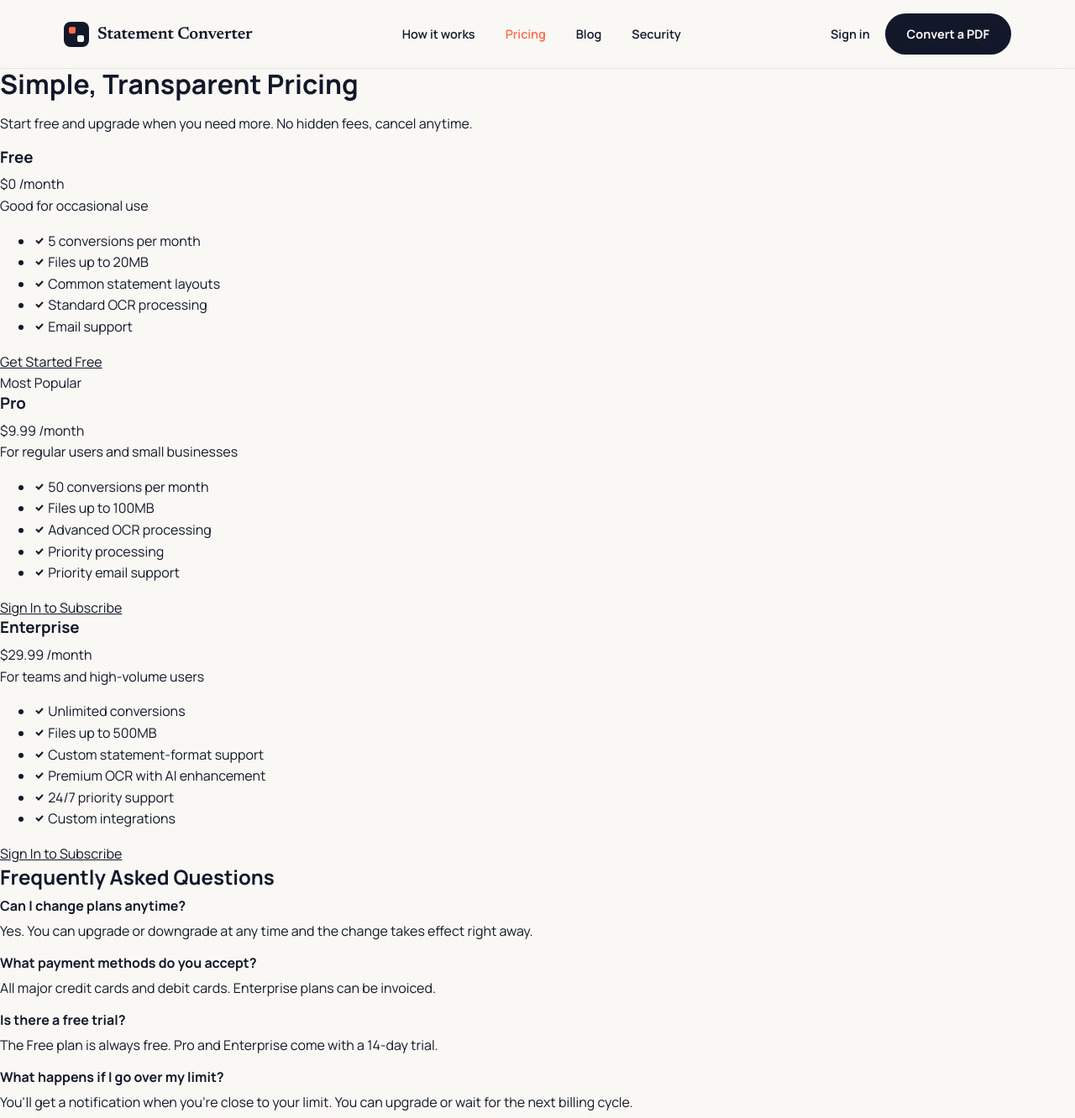
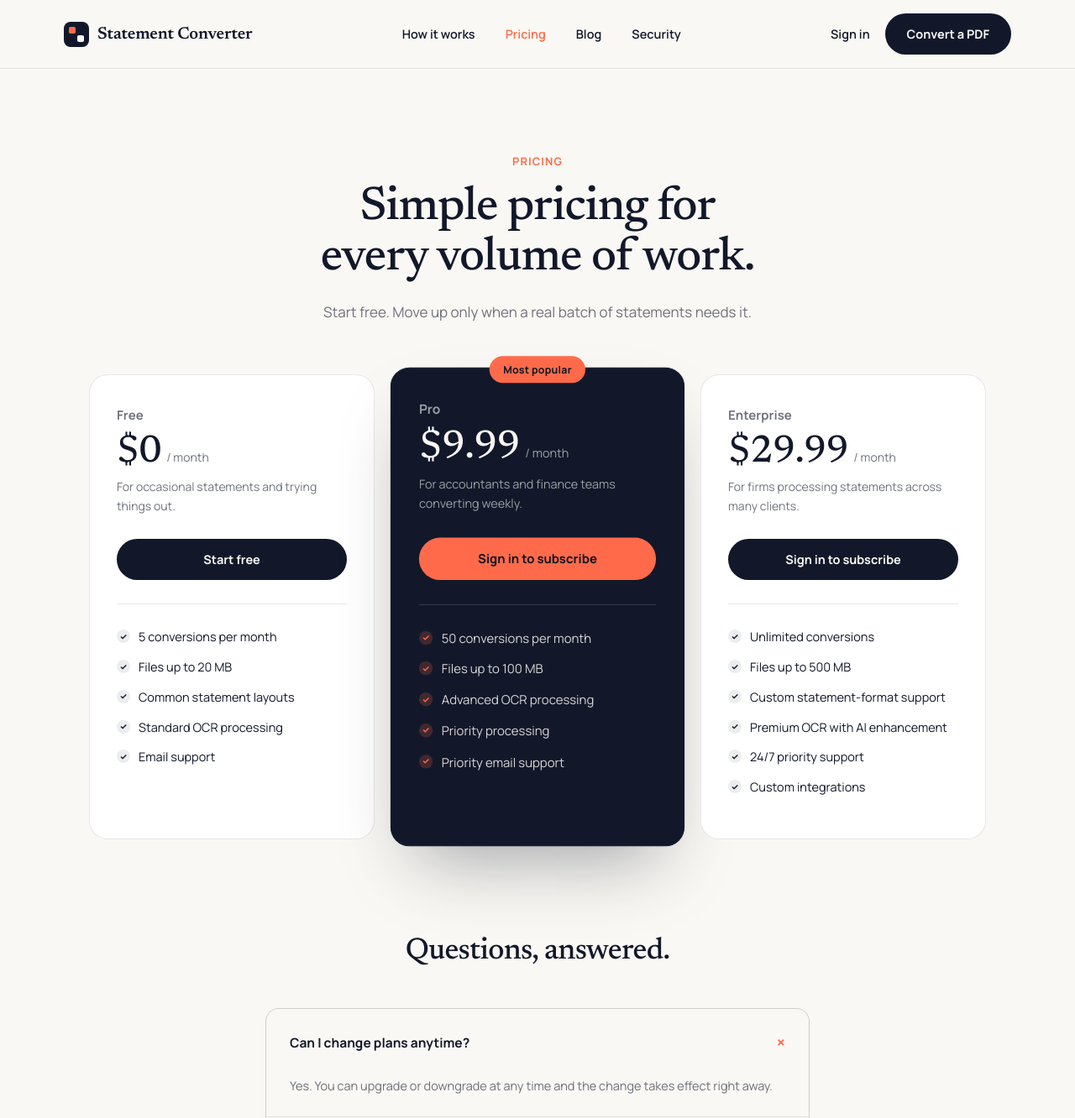
Before and after one commit to The-Product-Guy/bankstatementpdftoexcel.online, a Flask app: page /pricing in a window 1280 px wide. Shown: the top 1332 px of the page at 84% size. Run offline with Flask 3, Linux system fonts and the light colour scheme; some libraries are stand-ins or nearby versions.

Commit message:
Rebuild pricing page truth-first on ledger system
Co-Authored-By: Claude Fable 5 <noreply@anthropic.com>

```diff
--- a/static/styles.css
+++ b/static/styles.css
@@ -797,6 +797,179 @@ table.workbook td.num {
   .chip-strip { gap: 20px; }
 }
 
+/* ---------- Pricing page ---------- */
+
+.pricing-intro {
+  text-align: center;
+  padding: clamp(64px, 8vw, 100px) var(--pad-x) 60px;
+}
+
+.pricing-intro h1 { font-size: clamp(36px, 4.4vw, 58px); margin: 0 0 20px; }
+
+.pricing-intro .muted { font-size: 17px; max-width: 520px; margin: 0 auto; }
+
+.pricing-plans {
+  display: grid;
+  grid-template-columns: repeat(3, 1fr);
+  gap: 24px;
+  align-items: stretch;
+  max-width: 1180px;
+  padding-bottom: clamp(72px, 9vw, 120px);
+}
+
+.plan-card {
+  position: relative;
+  display: flex;
+  flex-direction: column;
+  background: #ffffff;
+  border: 1px solid rgba(18, 24, 42, 0.1);
+  border-radius: 22px;
+  padding: 36px 32px;
+}
+
+.plan-card--featured {
+  background: var(--ink);
+  border-color: var(--ink);
+  color: var(--cream);
+  transform: scale(1.03);
+  box-shadow: 0 40px 80px -30px rgba(18, 24, 42, 0.4);
+}
+
+.plan-flag {
+  position: absolute;
+  top: -14px;
+  left: 50%;
+  transform: translateX(-50%);
+  background: var(--coral);
+  color: var(--ink-deep);
+  font-size: 12px;
+  font-weight: 700;
+  padding: 6px 16px;
+  border-radius: var(--radius-pill);
+  letter-spacing: 0.02em;
+  white-space: nowrap;
+}
+
+.plan-name { font-size: 15px; font-weight: 700; margin-bottom: 8px; color: var(--muted); }
+
+.plan-card--featured .plan-name { color: rgba(250, 248, 244, 0.6); }
+
+.plan-price { display: flex; align-items: baseline; gap: 6px; margin-bottom: 6px; }
+
+.plan-amount { font-size: 46px; letter-spacing: -0.01em; }
+
+.plan-period { font-size: 14px; color: var(--muted); }
+
+.plan-card--featured .plan-period { color: rgba(250, 248, 244, 0.6); }
+
+.plan-blurb { font-size: 14px; color: var(--muted); min-height: 42px; margin-bottom: 28px; }
+
+.plan-card--featured .plan-blurb { color: rgba(250, 248, 244, 0.6); }
+
+.plan-cta .btn-pill, .plan-cta form { width: 100%; }
+
+.plan-btn { width: 100%; }
+
+.plan-current { width: 100%; opacity: 0.6; cursor: default; }
+
+.plan-divider { height: 1px; background: rgba(18, 24, 42, 0.1); margin: 28px 0; }
+
+.plan-card--featured .plan-divider { background: rgba(250, 248, 244, 0.15); }
+
+.plan-features { list-style: none; margin: 0; padding: 0; }
+
+.plan-features li {
+  position: relative;
+  padding-left: 26px;
+  margin-bottom: 14px;
+  font-size: 14.5px;
+  line-height: 1.5;
+}
+
+.plan-features li::before {
+  content: "✓";
+  position: absolute;
+  left: 0;
+  top: 2px;
+  width: 16px;
+  height: 16px;
+  border-radius: 50%;
+  background: rgba(18, 24, 42, 0.08);
+  color: var(--ink);
+  font-size: 10px;
+  font-weight: 700;
+  display: flex;
+  align-items: center;
+  justify-content: center;
+}
+
+.plan-card--featured .plan-features li { color: rgba(250, 248, 244, 0.85); }
+
+.plan-card--featured .plan-features li::before {
+  background: rgba(255, 107, 74, 0.2);
+  color: var(--coral);
+}
+
+.pricing-faq {
+  max-width: 760px;
+  margin: 0 auto;
+  padding: 0 var(--pad-x) clamp(80px, 10vw, 140px);
+}
+
+.pricing-faq h2 {
+  font-size: clamp(28px, 3vw, 36px);
+  text-align: center;
+  margin: 0 0 48px;
+}
+
+.faq-list {
+  display: flex;
+  flex-direction: column;
+  gap: 1px;
+  background: rgba(18, 24, 42, 0.1);
+  border-radius: 16px;
+  overflow: hidden;
+  border: 1px solid var(--hairline);
+}
+
+.faq-item { background: var(--cream); }
+
+.faq-item summary {
+  display: flex;
+  justify-content: space-between;
+  align-items: center;
+  gap: 16px;
+  padding: 24px 28px;
+  cursor: pointer;
+  font-size: 15.5px;
+  font-weight: 700;
+  list-style: none;
+}
+
+.faq-item summary::-webkit-details-marker { display: none; }
+
+.faq-icon {
+  font-size: 20px;
+  color: var(--coral);
+  transition: transform 0.2s ease;
+  flex-shrink: 0;
+}
+
+.faq-item[open] .faq-icon { transform: rotate(45deg); }
+
+.faq-item p {
+  padding: 0 28px 24px;
+  margin: 0;
+  font-size: 14.5px;
+  line-height: 1.65;
+  color: var(--muted);
+}
+
+@media (max-width: 980px) {
+  .pricing-plans { grid-template-columns: 1fr; max-width: 480px; }
+  .plan-card--featured { transform: none; }
+}
+
 /* ---------- Motion ---------- */
 
 @media (prefers-reduced-motion: no-preference) {
--- a/templates/pricing.html
+++ b/templates/pricing.html
@@ -138,146 +138,128 @@
 </script>
 {% endblock %}
 
-	{% block content %}
-	<main class="main-content">
-	    <div class="pricing-intro">
-	        <h1>Simple, Transparent Pricing</h1>
-	        <p>Start free and upgrade when you need more. No hidden fees, cancel anytime.</p>
-	    </div>
+{% block content %}
+<main class="main-content">
+    <header class="pricing-intro page">
+        <p class="eyebrow">Pricing</p>
+        <h1 class="display">Simple pricing for<br>every volume of work.</h1>
+        <p class="muted">Start free. Move up only when a real batch of statements needs it.</p>
+    </header>
 
-    <div class="pricing-plans">
-        <div class="pricing-card">
-            <div class="pricing-header">
-                <h3>Free</h3>
-                <div class="pricing-price">
-                    <span class="price-amount">$0</span>
-                    <span class="price-period">/month</span>
-                </div>
-                <p class="pricing-description">Good for occasional use</p>
-            </div>
-            <div class="pricing-features">
-                <ul>
-                    <li><svg width="14" height="14" viewBox="0 0 14 14" fill="none" stroke="currentColor" stroke-width="2"><path d="M3 7.5l3 3 5-5.5"/></svg> 5 conversions per month</li>
-                    <li><svg width="14" height="14" viewBox="0 0 14 14" fill="none" stroke="currentColor" stroke-width="2"><path d="M3 7.5l3 3 5-5.5"/></svg> Files up to 20MB</li>
-	                    <li><svg width="14" height="14" viewBox="0 0 14 14" fill="none" stroke="currentColor" stroke-width="2"><path d="M3 7.5l3 3 5-5.5"/></svg> Common statement layouts</li>
-                    <li><svg width="14" height="14" viewBox="0 0 14 14" fill="none" stroke="currentColor" stroke-width="2"><path d="M3 7.5l3 3 5-5.5"/></svg> Standard OCR processing</li>
-                    <li><svg width="14" height="14" viewBox="0 0 14 14" fill="none" stroke="currentColor" stroke-width="2"><path d="M3 7.5l3 3 5-5.5"/></svg> Email support</li>
-                </ul>
-            </div>
-            <div class="pricing-cta">
+    <div class="pricing-plans page">
+        <div class="plan-card">
+            <div class="plan-name">Free</div>
+            <div class="plan-price"><span class="plan-amount display">$0</span><span class="plan-period">/ month</span></div>
+            <p class="plan-blurb">For occasional statements and trying things out.</p>
+            <div class="plan-cta">
                 {% if current_user_email and current_plan == 'free' %}
-                    <span class="pricing-button disabled">Current Plan</span>
+                    <span class="btn-pill btn-pill--ghost-light plan-current" aria-disabled="true">Current plan</span>
                 {% else %}
-                    <a href="{{ url_for('converter.dashboard') }}" class="pricing-button" data-track-event="pricing_cta_click">Get Started Free</a>
+                    <a href="{{ url_for('converter.dashboard') }}" class="btn-pill" data-track-event="pricing_cta_click">Start free</a>
                 {% endif %}
             </div>
+            <div class="plan-divider"></div>
+            <ul class="plan-features">
+                <li>5 conversions per month</li>
+                <li>Files up to 20 MB</li>
+                <li>Common statement layouts</li>
+                <li>Standard OCR processing</li>
+                <li>Email support</li>
+            </ul>
         </div>
 
-        <div class="pricing-card featured">
-            <div class="pricing-badge">Most Popular</div>
-            <div class="pricing-header">
-                <h3>Pro</h3>
-                <div class="pricing-price">
-                    <span class="price-amount">$9.99</span>
-                    <span class="price-period">/month</span>
-                </div>
-                <p class="pricing-description">For regular users and small businesses</p>
-            </div>
-            <div class="pricing-features">
-                <ul>
-                    <li><svg width="14" height="14" viewBox="0 0 14 14" fill="none" stroke="currentColor" stroke-width="2"><path d="M3 7.5l3 3 5-5.5"/></svg> 50 conversions per month</li>
-                    <li><svg width="14" height="14" viewBox="0 0 14 14" fill="none" stroke="currentColor" stroke-width="2"><path d="M3 7.5l3 3 5-5.5"/></svg> Files up to 100MB</li>
-                    <li><svg width="14" height="14" viewBox="0 0 14 14" fill="none" stroke="currentColor" stroke-width="2"><path d="M3 7.5l3 3 5-5.5"/></svg> Advanced OCR processing</li>
-                    <li><svg width="14" height="14" viewBox="0 0 14 14" fill="none" stroke="currentColor" stroke-width="2"><path d="M3 7.5l3 3 5-5.5"/></svg> Priority processing</li>
-                    <li><svg width="14" height="14" viewBox="0 0 14 14" fill="none" stroke="currentColor" stroke-width="2"><path d="M3 7.5l3 3 5-5.5"/></svg> Priority email support</li>
-                </ul>
-            </div>
-            <div class="pricing-cta">
+        <div class="plan-card plan-card--featured">
+            <div class="plan-flag">Most popular</div>
+            <div class="plan-name">Pro</div>
+            <div class="plan-price"><span class="plan-amount display">$9.99</span><span class="plan-period">/ month</span></div>
+            <p class="plan-blurb">For accountants and finance teams converting weekly.</p>
+            <div class="plan-cta">
                 {% if current_user_email and current_plan == 'pro' %}
                     <form method="POST" action="{{ url_for('billing.billing_portal') }}">
                         <input type="hidden" name="csrf_token" value="{{ csrf_token() }}">
-                        <button type="submit" class="pricing-button featured">Manage Subscription</button>
+                        <button type="submit" class="btn-pill btn-pill--coral plan-btn">Manage subscription</button>
                     </form>
                 {% elif current_user_email %}
-                    <button onclick="startCheckout('pro')" class="pricing-button featured">Subscribe to Pro</button>
+                    <button onclick="startCheckout('pro')" class="btn-pill btn-pill--coral plan-btn">Subscribe to Pro</button>
                 {% else %}
-                    <a href="{{ url_for('auth.signin') }}" class="pricing-button featured">Sign In to Subscribe</a>
+                    <a href="{{ url_for('auth.signin') }}" class="btn-pill btn-pill--coral plan-btn">Sign in to subscribe</a>
                 {% endif %}
             </div>
+            <div class="plan-divider"></div>
+            <ul class="plan-features">
+                <li>50 conversions per month</li>
+                <li>Files up to 100 MB</li>
+                <li>Advanced OCR processing</li>
+                <li>Priority processing</li>
+                <li>Priority email support</li>
+            </ul>
         </div>
 
-        <div class="pricing-card">
-            <div class="pricing-header">
-                <h3>Enterprise</h3>
-                <div class="pricing-price">
-                    <span class="price-amount">$29.99</span>
-                    <span class="price-period">/month</span>
-                </div>
-                <p class="pricing-description">For teams and high-volume users</p>
-            </div>
-            <div class="pricing-features">
-                <ul>
-                    <li><svg width="14" height="14" viewBox="0 0 14 14" fill="none" stroke="currentColor" stroke-width="2"><path d="M3 7.5l3 3 5-5.5"/></svg> Unlimited conversions</li>
-                    <li><svg width="14" height="14" viewBox="0 0 14 14" fill="none" stroke="currentColor" stroke-width="2"><path d="M3 7.5l3 3 5-5.5"/></svg> Files up to 500MB</li>
-	                    <li><svg width="14" height="14" viewBox="0 0 14 14" fill="none" stroke="currentColor" stroke-width="2"><path d="M3 7.5l3 3 5-5.5"/></svg> Custom statement-format support</li>
-                    <li><svg width="14" height="14" viewBox="0 0 14 14" fill="none" stroke="currentColor" stroke-width="2"><path d="M3 7.5l3 3 5-5.5"/></svg> Premium OCR with AI enhancement</li>
-                    <li><svg width="14" height="14" viewBox="0 0 14 14" fill="none" stroke="currentColor" stroke-width="2"><path d="M3 7.5l3 3 5-5.5"/></svg> 24/7 priority support</li>
-                    <li><svg width="14" height="14" viewBox="0 0 14 14" fill="none" stroke="currentColor" stroke-width="2"><path d="M3 7.5l3 3 5-5.5"/></svg> Custom integrations</li>
-                </ul>
-            </div>
-            <div class="pricing-cta">
+        <div class="plan-card">
+            <div class="plan-name">Enterprise</div>
+            <div class="plan-price"><span class="plan-amount display">$29.99</span><span class="plan-period">/ month</span></div>
+            <p class="plan-blurb">For firms processing statements across many clients.</p>
+            <div class="plan-cta">
                 {% if current_user_email and current_plan == 'enterprise' %}
                     <form method="POST" action="{{ url_for('billing.billing_portal') }}">
                         <input type="hidden" name="csrf_token" value="{{ csrf_token() }}">
-                        <button type="submit" class="pricing-button">Manage Subscription</button>
+                        <button type="submit" class="btn-pill plan-btn">Manage subscription</button>
                     </form>
                 {% elif current_user_email %}
-                    <button onclick="startCheckout('enterprise')" class="pricing-button">Subscribe to Enterprise</button>
+                    <button onclick="startCheckout('enterprise')" class="btn-pill plan-btn">Subscribe to Enterprise</button>
                 {% else %}
-                    <a href="{{ url_for('auth.signin') }}" class="pricing-button">Sign In to Subscribe</a>
+                    <a href="{{ url_for('auth.signin') }}" class="btn-pill plan-btn">Sign in to subscribe</a>
                 {% endif %}
             </div>
+            <div class="plan-divider"></div>
+            <ul class="plan-features">
+                <li>Unlimited conversions</li>
+                <li>Files up to 500 MB</li>
+                <li>Custom statement-format support</li>
+                <li>Premium OCR with AI enhancement</li>
+                <li>24/7 priority support</li>
+                <li>Custom integrations</li>
+            </ul>
         </div>
     </div>
 
-    <div class="pricing-faq">
-        <h2>Frequently Asked Questions</h2>
-        <div class="faq-grid">
-            <div class="faq-item">
-                <h4>Can I change plans anytime?</h4>
+    <section id="faq" class="pricing-faq" aria-labelledby="faqTitle">
+        <h2 id="faqTitle" class="display">Questions, answered.</h2>
+        <div class="faq-list">
+            <details class="faq-item" open>
+                <summary><span>Can I change plans anytime?</span><span class="faq-icon" aria-hidden="true">+</span></summary>
                 <p>Yes. You can upgrade or downgrade at any time and the change takes effect right away.</p>
-            </div>
-            <div class="faq-item">
-                <h4>What payment methods do you accept?</h4>
+            </details>
+            <details class="faq-item">
+                <summary><span>What payment methods do you accept?</span><span class="faq-icon" aria-hidden="true">+</span></summary>
                 <p>All major credit cards and debit cards. Enterprise plans can be invoiced.</p>
-            </div>
-            <div class="faq-item">
-                <h4>Is there a free trial?</h4>
+            </details>
+            <details class="faq-item">
+                <summary><span>Is there a free trial?</span><span class="faq-icon" aria-hidden="true">+</span></summary>
                 <p>The Free plan is always free. Pro and Enterprise come with a 14-day trial.</p>
-            </div>
-            <div class="faq-item">
-                <h4>What happens if I go over my limit?</h4>
+            </details>
+            <details class="faq-item">
+                <summary><span>What happens if I go over my limit?</span><span class="faq-icon" aria-hidden="true">+</span></summary>
                 <p>You'll get a notification when you're close to your limit. You can upgrade or wait for the next billing cycle.</p>
-            </div>
-            <div class="faq-item">
-                <h4>Are my files safe?</h4>
+            </details>
+            <details class="faq-item">
+                <summary><span>Are my files safe?</span><span class="faq-icon" aria-hidden="true">+</span></summary>
                 <p>Yes. Files are processed securely with short retention windows. PDFs are deleted after conversion unless you explicitly retain one for feedback.</p>
-            </div>
-            <div class="faq-item">
-                <h4>Can I cancel anytime?</h4>
+            </details>
+            <details class="faq-item">
+                <summary><span>Can I cancel anytime?</span><span class="faq-icon" aria-hidden="true">+</span></summary>
                 <p>Yes. Cancel from the billing portal at any time. No cancellation fees.</p>
-            </div>
+            </details>
         </div>
-    </div>
+    </section>
 
-    <div class="pricing-cta-section">
-        <h2>Ready to get started?</h2>
-        <p>Start converting bank statements today. No credit card needed for the free plan.</p>
-        <a href="{{ url_for('converter.dashboard') }}" class="cta-button-large" data-track-event="pricing_cta_click">
-            Start Converting
-            <svg width="16" height="16" viewBox="0 0 16 16" fill="none" stroke="currentColor" stroke-width="2"><path d="M3 8h10M9 4l4 4-4 4"/></svg>
-        </a>
-    </div>
+    <section class="cta-band" aria-labelledby="pricingCtaTitle">
+        <h2 id="pricingCtaTitle" class="display cta-title">Ready to get started?</h2>
+        <p class="cta-sub">Start converting bank statements today. No credit card needed for the free plan.</p>
+        <div class="cta-actions">
+            <a href="{{ url_for('converter.dashboard') }}" class="btn-pill btn-pill--coral btn-pill--big" data-track-event="pricing_cta_click">Start converting</a>
+        </div>
+    </section>
 </main>
 {% endblock %}
 
```
Also changed, not shown: tests/test_routes.py (+1 -1 lines).
